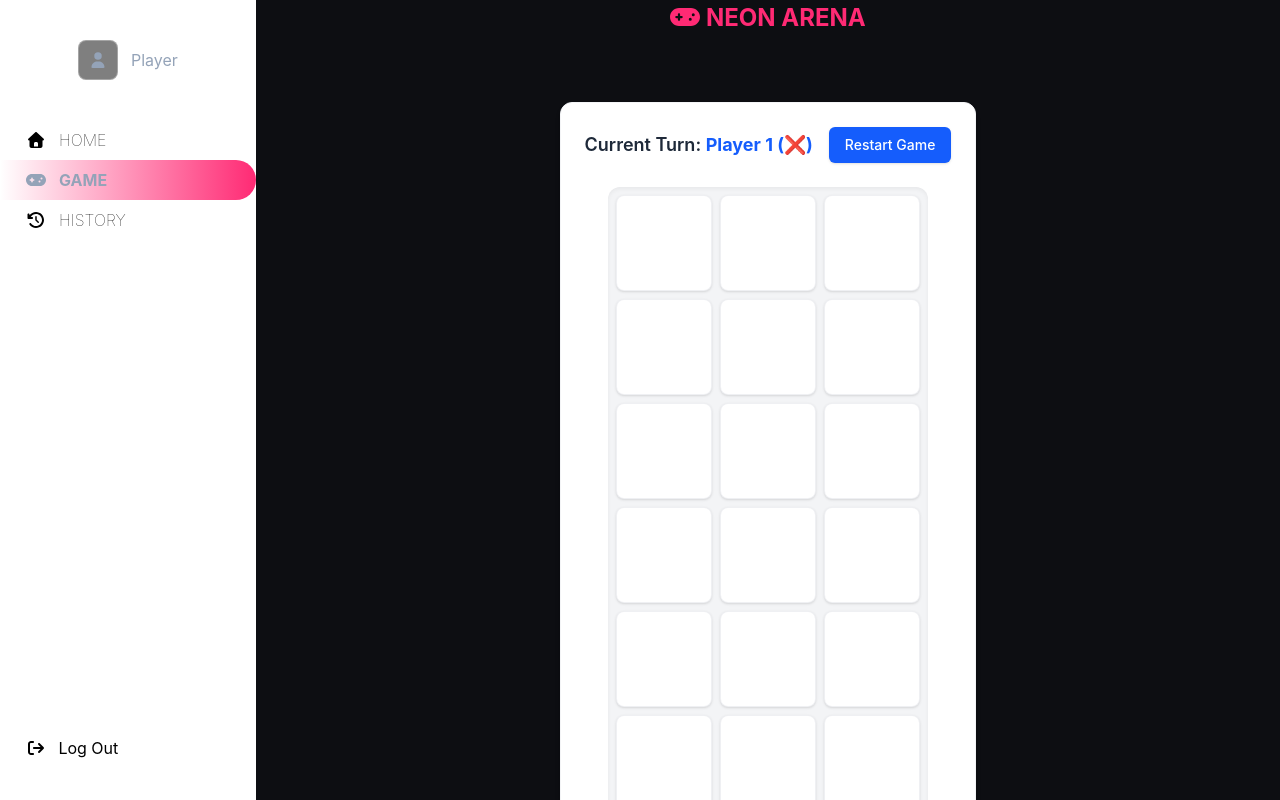
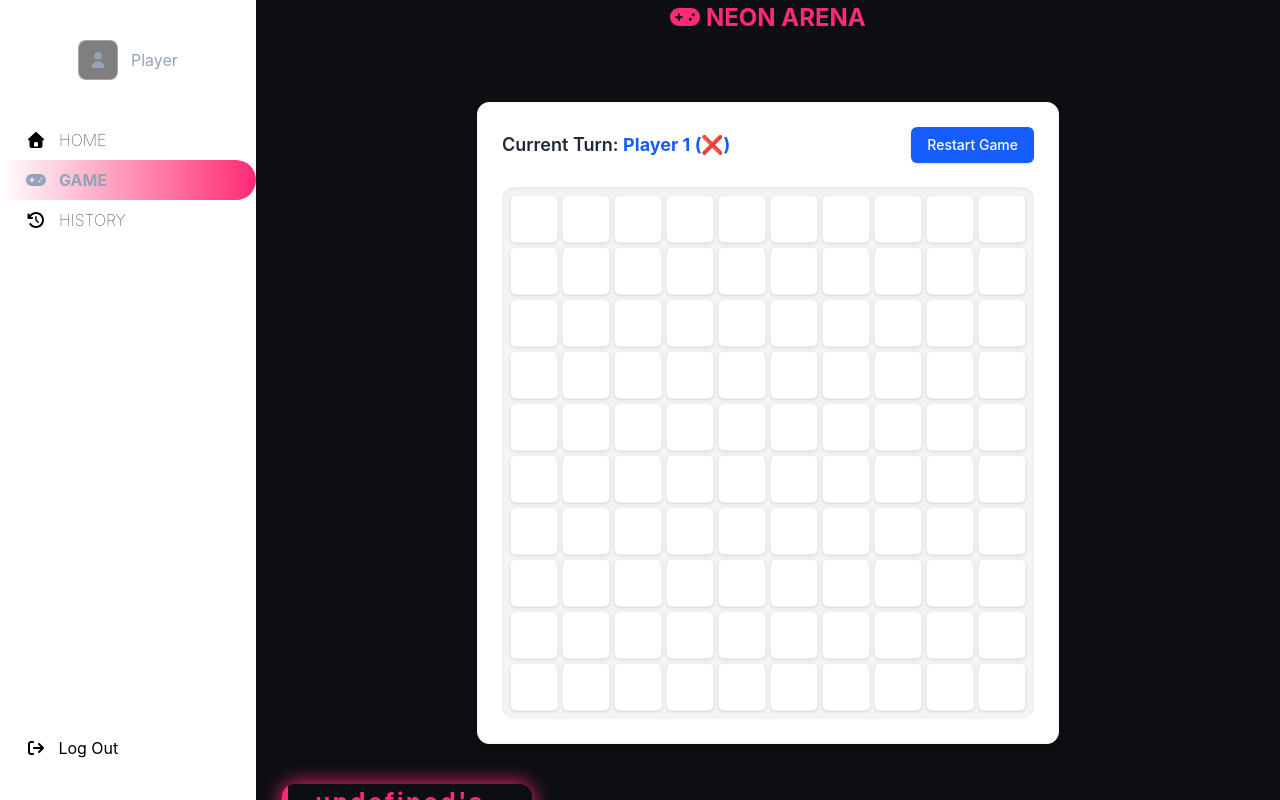
Before and after one commit to RMIT-Full-Stack-Development-2026A/Group10, a React app: page /game in a window 1280 px wide. Shown: the top 800 px of the page. Built offline with nearby package versions, Linux system fonts and the light colour scheme; the HTML template or start-up script is replaced by a standard one.

Commit message:
Fixed game board layout (it's properly 10x10 now)

```diff
--- a/src/components/Game/GameBoard.jsx
+++ b/src/components/Game/GameBoard.jsx
@@ -10,7 +10,8 @@ const GameBoard = () => {
     } = useGameLogic();
 
     return (
-        <div className="max-w-md mx-auto my-10 p-6 bg-white rounded-xl shadow-md border border-gray-100 font-sans flex flex-col items-center">
+        /* Expanded container max-width to 'max-w-2xl' to comfortably hold 10 columns */
+        <div className="max-w-2xl mx-auto my-10 p-6 bg-white rounded-xl shadow-md border border-gray-100 font-sans flex flex-col items-center">
             <div className="w-full flex flex-col sm:flex-row items-center justify-between gap-4 mb-6 text-center sm:text-left">
                 {winner ? (
                     <h2 className="text-xl font-bold text-green-600 animate-pulse">
@@ -32,14 +33,17 @@ const GameBoard = () => {
                 </button>
             </div>
 
-            {/* Responsive 3x3 Tic-Tac-Toe Grid Layout */}
-            <div className="grid grid-cols-3 gap-2 bg-gray-100 p-2 rounded-xl shadow-inner">
+            {/* Changed from grid-cols-3 to grid-cols-10 and tight gap-1 for grid layout */}
+            <div className="grid grid-cols-10 gap-1 bg-gray-100 p-2 rounded-xl shadow-inner w-full justify-center">
                 {board.map((row, rowIndex) => (
                     row.map((cell, colIndex) => (
                         <div
                             key={`${rowIndex}-${colIndex}`}
                             onClick={() => handleCellClick(rowIndex, colIndex)}
-                            className={`w-24 h-24 bg-white flex items-center justify-center text-3xl font-extrabold rounded-lg shadow-sm select-none transition-all duration-150 border border-gray-200/60
+                            /* - Changed w-24 h-24 to fluid sizing (w-8 h-8 mobile, w-12 h-12 desktop)
+                              - Reduced text tracking size to text-xl so X and O sit perfectly
+                            */
+                            className={`w-8 h-8 sm:w-10 sm:h-10 md:w-12 md:h-12 bg-white flex items-center justify-center text-xl font-extrabold rounded-md shadow-sm select-none transition-all duration-150 border border-gray-200/60
                                 ${cell ? 'bg-gray-50 cursor-not-allowed' : 'cursor-pointer hover:bg-gray-50 active:scale-95'}
                                 ${cell === playerOneMarker ? 'text-blue-600' : 'text-red-600'}
                             `}
--- a/src/index.css
+++ b/src/index.css
@@ -4,6 +4,8 @@
     /* Replace these hex codes with your preferred neon theme colors */
     --color-pink: #ff2a74;
     --color-yellow: #ffdf00;
+    --color-blue: #0000FF;
+    --color-red: #ff0000;
     --color-background: #0d0e12;
     --color-smoke-text: #94a3b8;
 }
```
